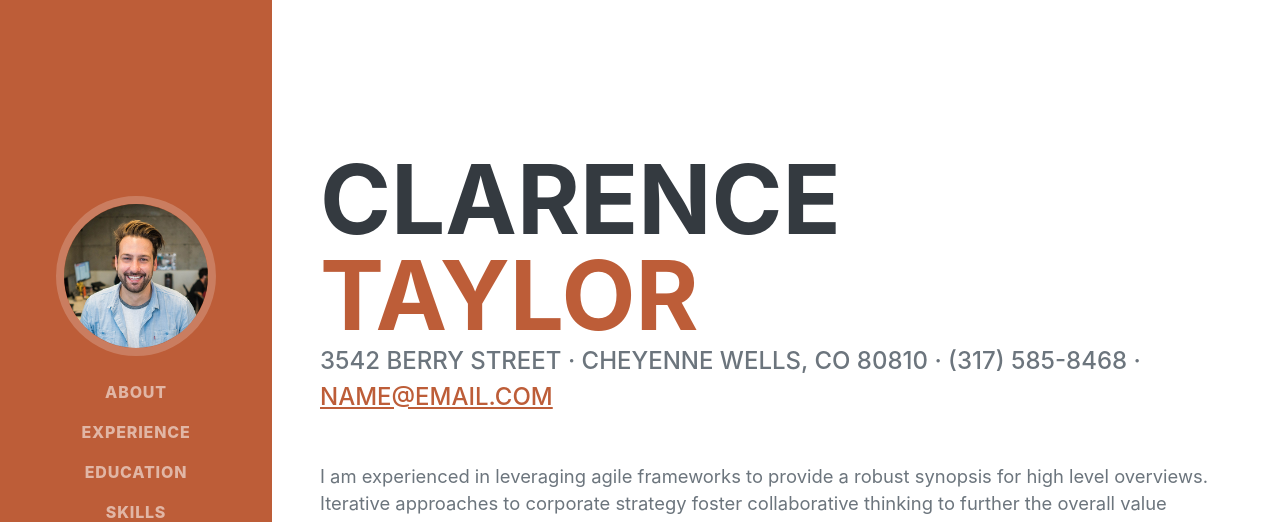
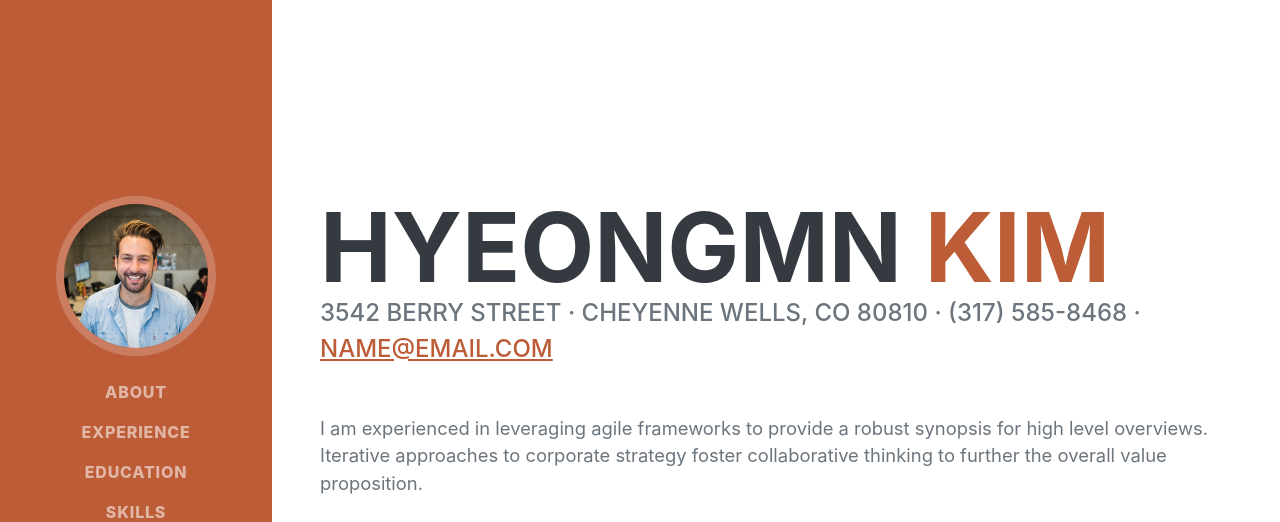
Before and after one commit to khm06/khm06.github.io, a plain HTML site: page index.html in a window 1280 px wide. Shown: the top 522 px of the page. Drawn offline with nearby package versions, Linux system fonts and the light colour scheme; a web font is replaced by a local one.

Commit message:
update readme

```diff
--- a/index.html
+++ b/index.html
@@ -40,8 +40,8 @@
             <section class="resume-section" id="about">
                 <div class="resume-section-content">
                     <h1 class="mb-0">
-                        Clarence
-                        <span class="text-primary">Taylor</span>
+                        HyeongMn
+                        <span class="text-primary">Kim</span>
                     </h1>
                     <div class="subheading mb-5">
                         3542 Berry Street · Cheyenne Wells, CO 80810 · (317) 585-8468 ·
```
